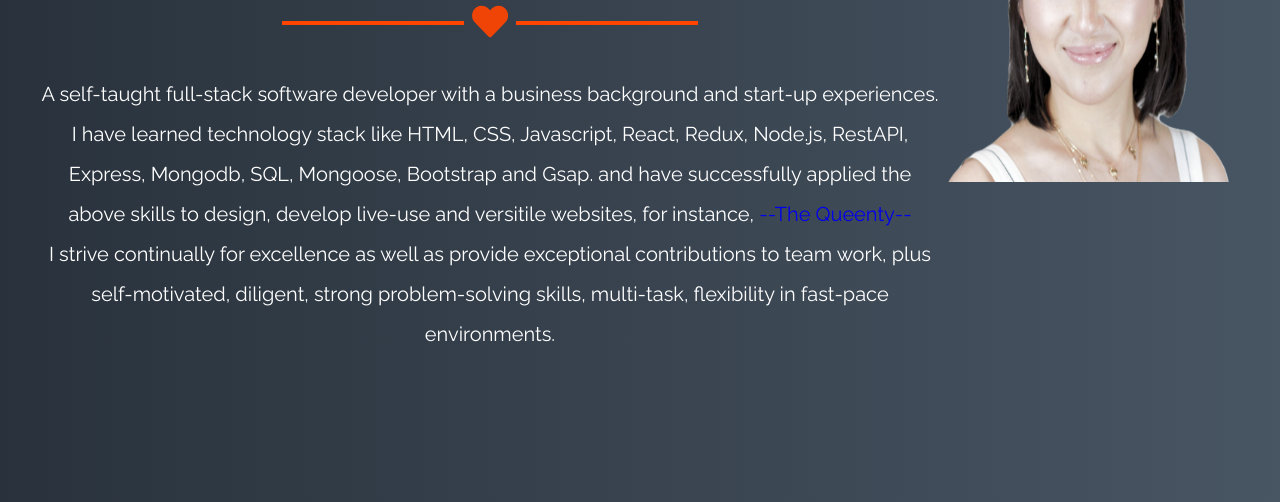
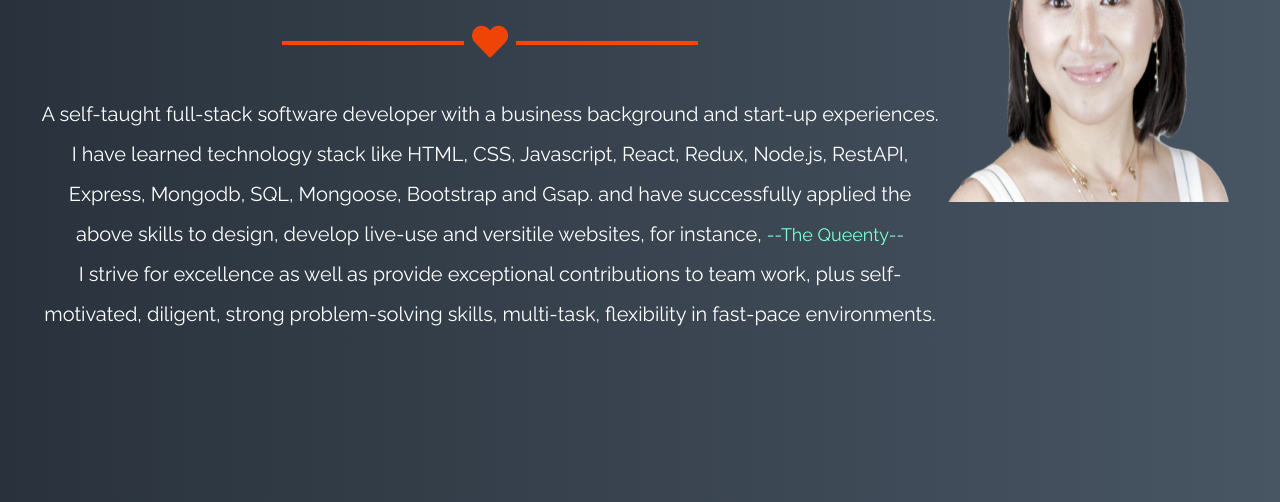
Before and after one commit to wangchunrong1983/portfolio.github.io, a plain HTML site: page mystory.html in a window 1280 px wide. Shown: the part 422-924 px from the top of the page. Drawn offline with nearby package versions, Linux system fonts and the light colour scheme.

Commit message:
Update mystory.html

```diff
--- a/mystory.html
+++ b/mystory.html
@@ -53,8 +53,8 @@
                                   <p>
                                  A self-taught full-stack software developer with a business background and start-up experiences.
                                     I have learned technology stack like HTML, CSS, Javascript, React, Redux, Node.js, RestAPI, Express, Mongodb, SQL, Mongoose, Bootstrap and Gsap.
-                                    and have successfully applied the above skills to design, develop live-use and versitile websites, for instance, <a href="https://thequeenty.com/">--The Queenty--</a><br>
-                                    I strive continually for excellence as well as provide exceptional contributions to team work, plus self-motivated, diligent, strong problem-solving skills, multi-task, flexibility in fast-pace environments.
+                                    and have successfully applied the above skills to design, develop live-use and versitile websites, for instance, <a href="https://thequeenty.com/" class="queenty">--The Queenty--</a><br>
+                                    I strive for excellence as well as provide exceptional contributions to team work, plus self-motivated, diligent, strong problem-solving skills, multi-task, flexibility in fast-pace environments.
                                 </p>
 
                         </div>
```
